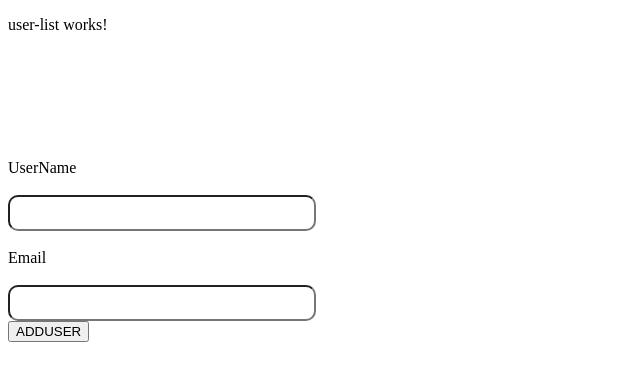
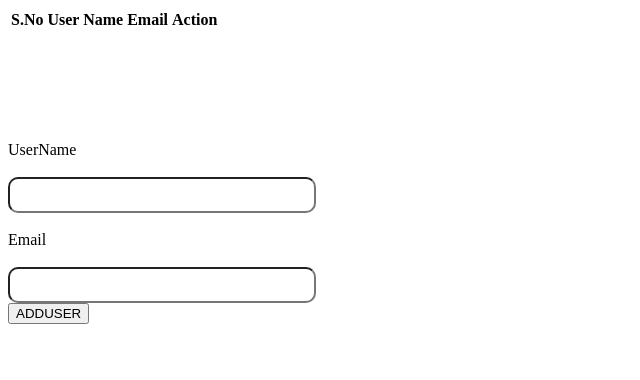
Before and after one commit to sknsurya/angular, an Angular app in the folder crud/: page / in a window 1280 px wide. Shown: the top 380 px of the page, without its empty margins (0-640 px from the left). Built offline with nearby package versions, Linux system fonts and the light colour scheme.

Commit message:
component html

```diff
--- a/crud/src/app/user-list/user-list.component.html
+++ b/crud/src/app/user-list/user-list.component.html
@@ -1 +1,29 @@
-<p>user-list works!</p>
+<!--
+<button (click)="getuser()">click</button>
+<ul *ngFor="let user of userlist">
+    <li>{{user.name}}</li> -->
+
+<!-- </ul> -->
+
+<table>
+    <thead>
+           <tr>
+            <th>S.No</th>
+            <th>User Name</th>
+            <th>Email</th>
+            <th>Action</th>
+           </tr>
+    </thead>
+   <tbody>
+    <tr *ngFor="let user of userlist">
+        <td></td>
+        <td>{{user.name}}</td>
+        <td>{{user.email}}</td>
+        <td>
+            <button>Edit</button>
+            <button>Delete</button>
+        </td>
+      </tr>
+   </tbody>
+
+  </table>
```
